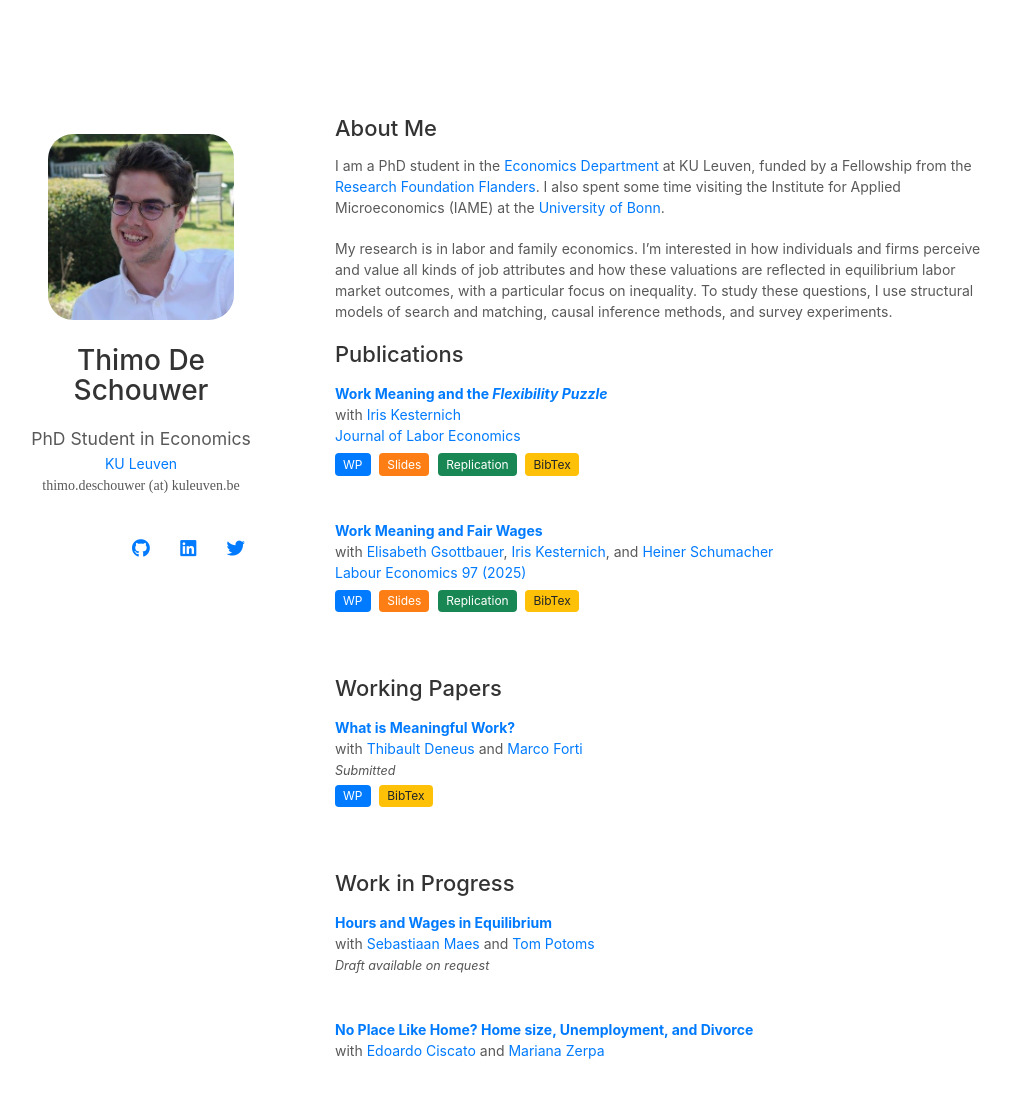
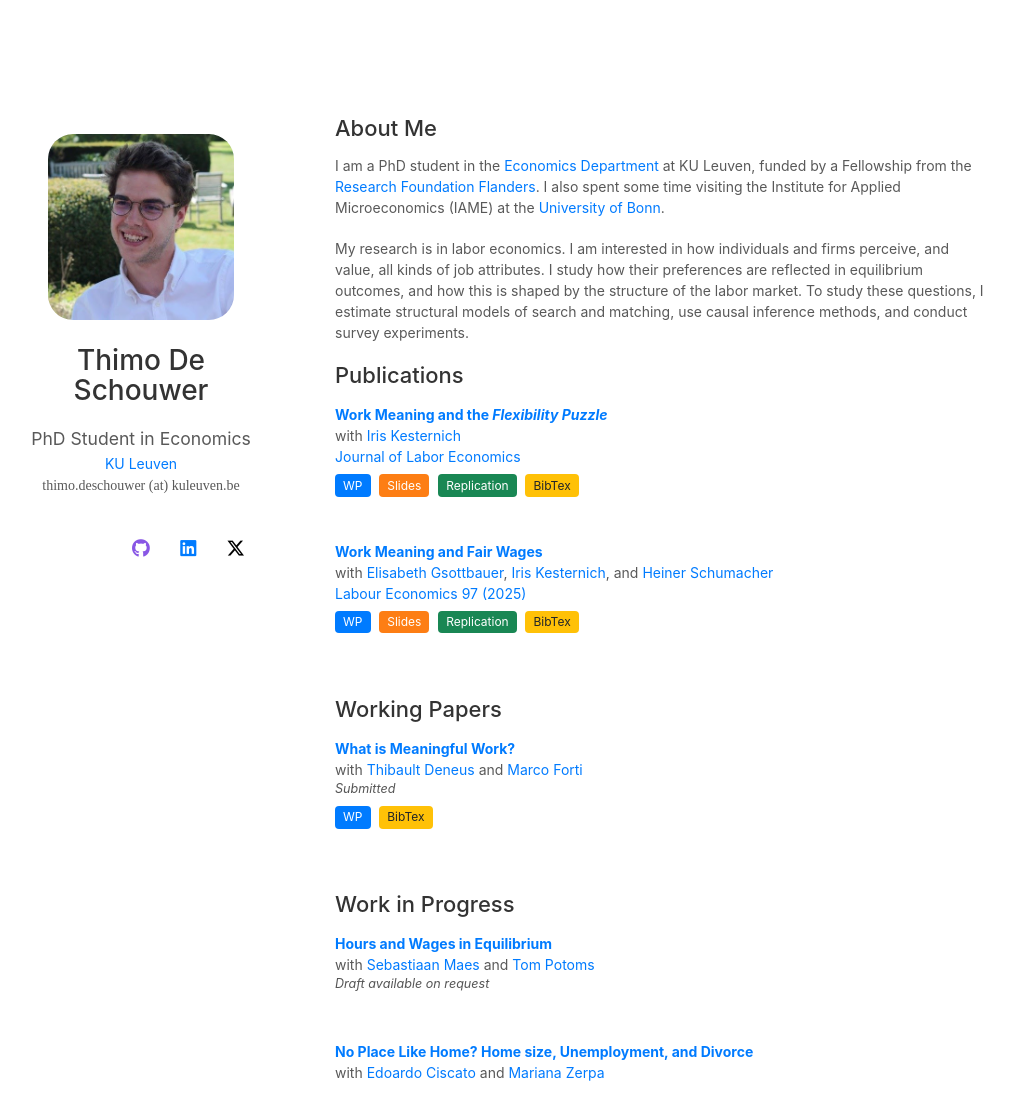
Before and after one commit to thimodeschouwer/thimodeschouwer.github.io, a Jekyll site: the page built from index.md, in a window 1280 px wide and 1217 px high. Shown: the top 1120 px of the window, without its empty margins (135-1149 px from the left). Built offline with Jekyll 4.4.1, drawn with Linux system fonts in a browser that asks for light colours; nearby versions of some CDN libraries; a style sheet for code colours, icons or effects is not loaded; our own code applies the rules of GitHub Pages for plain Markdown files.

Commit message:
update about

```diff
--- a/_layouts/homepage.html
+++ b/_layouts/homepage.html
@@ -19,7 +19,7 @@
     <script src="./assets/js/favicon-switcher.js" type="application/javascript"></script>
 
     <link rel=stylesheet href=https://cdnjs.cloudflare.com/ajax/libs/academicons/1.8.6/css/academicons.min.css integrity="sha256-uFVgMKfistnJAfoCUQigIl+JfUaP47GrRKjf6CTPVmw=" crossorigin=anonymous>
-    <link rel=stylesheet href=https://cdnjs.cloudflare.com/ajax/libs/font-awesome/5.11.2/css/all.min.css integrity="sha256-+N4/V/SbAFiW1MPBCXnfnP9QSN3+Keu+NlB+0ev/YKQ=" crossorigin=anonymous>
+    <link rel=stylesheet href=https://cdnjs.cloudflare.com/ajax/libs/font-awesome/6.5.1/css/all.min.css integrity="sha512-DTOQO9RWCH3ppGqcWaEA1BIZOC6xxalwEsw9c2QQeAIftl+Vegovlnee1c9QX4TctnWMn13TZye+giMm8e2LwA==" crossorigin=anonymous>
 
     {% if site.font == "Sans Serif" %}
     <link rel="stylesheet" href="./assets/css/font_sans_serif.css">
@@ -74,7 +74,7 @@
 
         {% if site.github_link %}
         <a style="margin: 0 5px 0 0" href="{{ site.github_link }}">
-          <i class="fab fa-github"></i>
+          <i class="fab fa-github" style="color: #8957e5 !important;"></i>
         </a>
         {% endif %}
 
@@ -86,7 +86,7 @@
 
         {% if site.twitter %}
         <a style="margin: 0 0 0 0" href="{{ site.twitter }}">
-          <i class="fab fa-twitter"></i>
+          <i class="fab fa-x-twitter" style="color: #000000 !important;"></i>
         </a>
         {% endif %}
         </div>
--- a/assets/css/publications-no-dark-mode.css
+++ b/assets/css/publications-no-dark-mode.css
@@ -142,8 +142,8 @@ blockquote { background: var(--global-bg-color); border-left: 2px solid var(--gl
   color:#555;
   font-size: 0.9em;
   font-style: italic;
-  margin-top: 0.2rem;
-  margin-bottom: 0.1rem;
+  margin-top: 0;
+  margin-bottom: 0.4rem;
 }
 
 /* Collapsible BibTeX content */
--- a/index.md
+++ b/index.md
@@ -6,7 +6,7 @@ layout: homepage
 
 I am a PhD student in the [Economics Department](https://feb.kuleuven.be/research/economics) at KU Leuven, funded by a Fellowship from the [Research Foundation Flanders](https://www.fwo.be/en/). I also spent some time visiting the Institute for Applied Microeconomics (IAME) at the [University of Bonn](https://www.uni-bonn.de/en/university/university).
 
-My research is in labor and family economics. I'm interested in how individuals and firms perceive and value all kinds of job attributes and how these valuations are reflected in equilibrium labor market outcomes, with a particular focus on inequality. To study these questions, I use structural models of search and matching, causal inference methods, and survey experiments.
+My research is in labor economics. I am interested in how individuals and firms perceive, and value, all kinds of job attributes. I study how their preferences are reflected in equilibrium outcomes, and how this is shaped by the structure of the labor market. To study these questions, I estimate structural models of search and matching, use causal inference methods, and conduct survey experiments.
 
 {% include_relative _includes/publications.md %}
 
```
